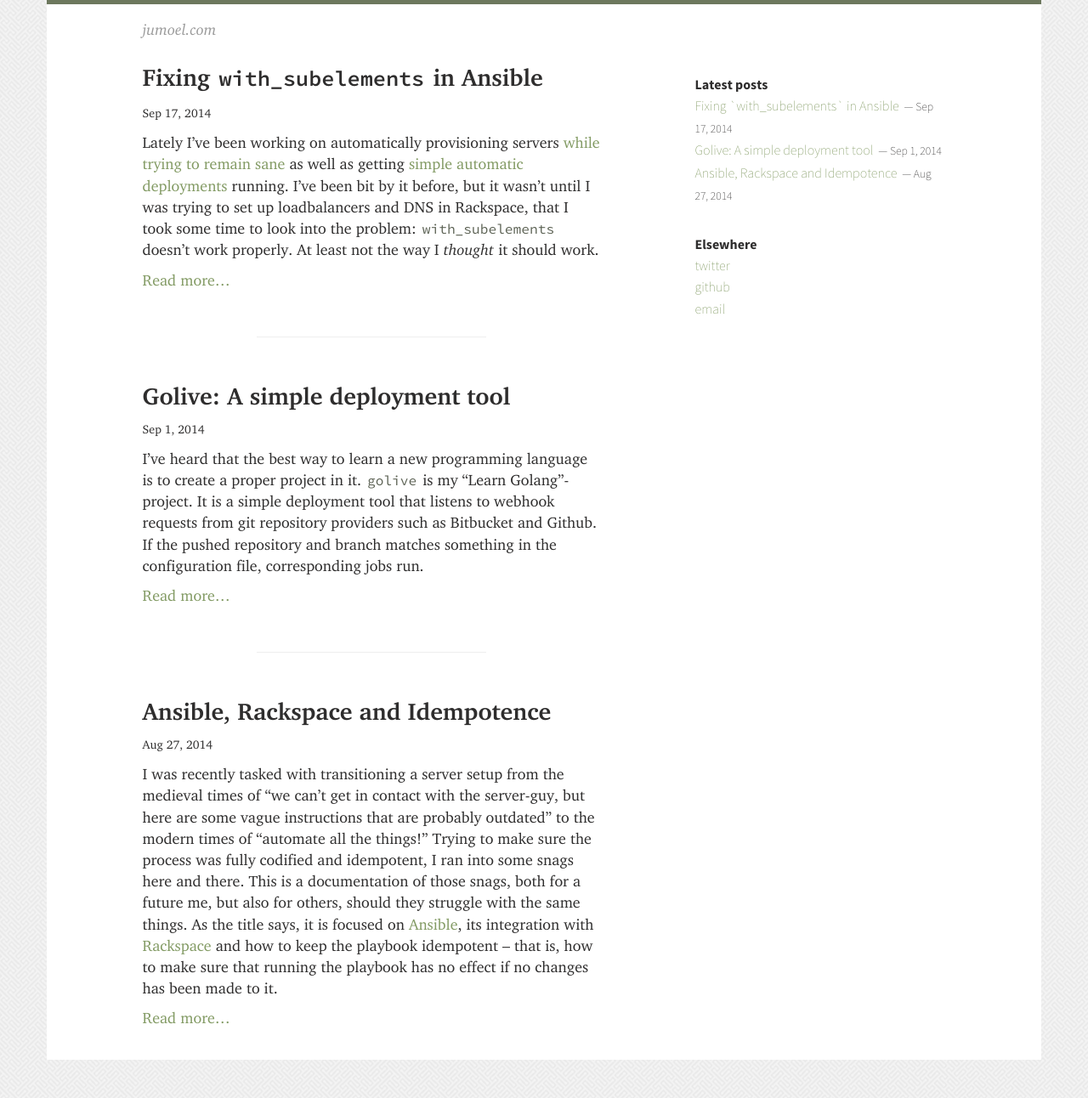
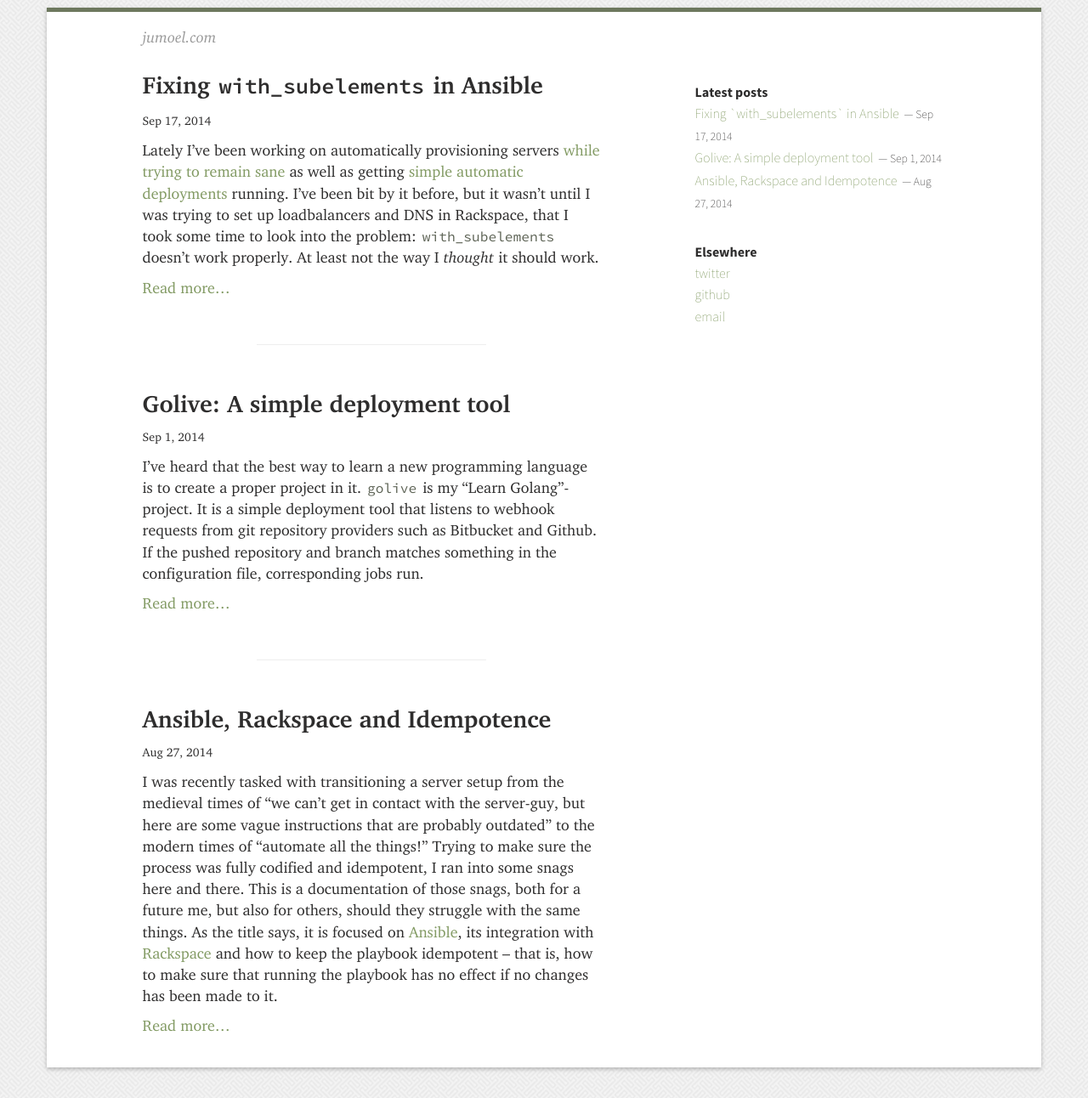
Before and after one commit to jumoel/jumoel.com, a Jekyll site: the page built from index.html, in a window 1280 px wide. Shown: the whole page at 85% size. Built offline with Jekyll 4.4.1, drawn with Linux system fonts in a browser that asks for light colours; nearby versions of some CDN libraries; before the commit the page ends 1247 px from its top, so only the background shows below that.

Commit message:
Make the container float above the background

```diff
--- a/css/jumoel.scss
+++ b/css/jumoel.scss
@@ -5,6 +5,8 @@
 $brand-color: #6D785E;
 
 body {
+  margin: 0.5em 0 2em;
+
   font-family: "charter", Garamond, serif;
   font-size: 18px;
   line-height: 1.4em;
@@ -37,6 +39,8 @@
 .container {
   border-top: 5px solid $brand-color;
   background-color: #fff;
+
+  box-shadow: 0px 2px 5px 0px rgba(0, 0, 0, 0.26);
 }
 
 a, a:visited {
```
